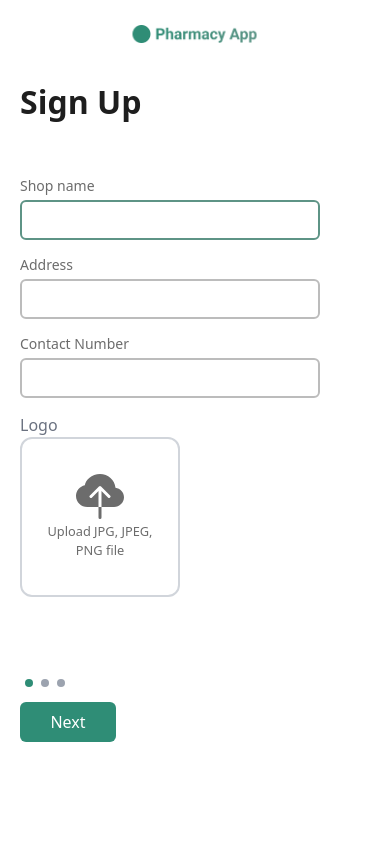
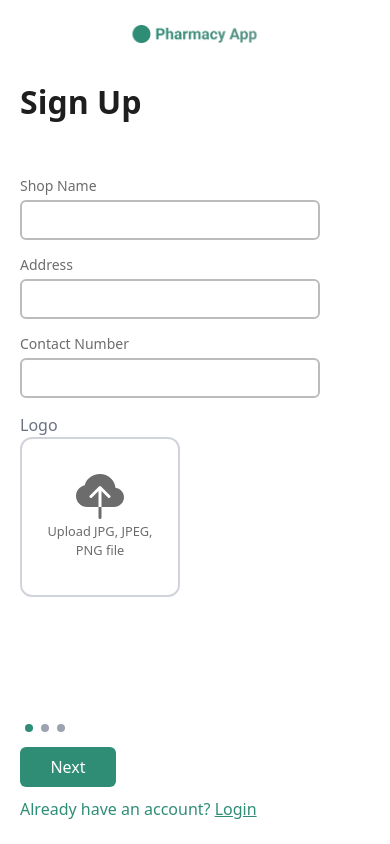
Before and after one commit to acicts/Medica-Pharmacist, a React (Create React App) app: page /signup in a window 390 px wide. Built offline with nearby package versions, Linux system fonts and the light colour scheme.

Commit message:
Change validation from libraries to hooks

```diff
--- a/src/Components/LoginForm.tsx
+++ b/src/Components/LoginForm.tsx
@@ -1,73 +1,147 @@
-import { ReactNode } from 'react';
-import { SubmitHandler, useForm, UseFormReturn } from 'react-hook-form';
+import {
+	ChangeEventHandler,
+	FocusEventHandler,
+	FormEventHandler,
+	forwardRef,
+	LegacyRef,
+	RefObject,
+	useContext,
+	useState,
+} from 'react';
+import { Link } from 'react-router-dom';
+import { authContext } from '../Context/authContext';
+import useInput from '../hooks/useInput';
 
-type Inputs = {
-	email: string;
-	password: string;
-};
-
-interface Props {
-	form: UseFormReturn<Inputs, object>;
-	name: 'email' | 'password';
-	children: ReactNode;
-	type?: string;
-	autofocus?: boolean;
-}
-
-const Field = ({
-	form: { register, formState },
-	children,
-	name,
+const Field = forwardRef(
+	(
+		{
+			onChange,
+			onBlur,
+			value,
+			hasError,
+			errorMsg,
+			label,
+			id,
 			type,
-	autofocus,
-}: Props) => {
-	const { [name]: error } = formState.errors;
+		}: {
+			type: string;
+			onChange: ChangeEventHandler<HTMLInputElement>;
+			onBlur: FocusEventHandler<HTMLInputElement>;
+			value: string | number;
+			hasError: boolean;
+			errorMsg: string;
+			label: string;
+			id: string;
+		},
+		ref: LegacyRef<HTMLInputElement>
+	) => {
 		return (
 			<div className='flex flex-col text-gray-500 focus-within:text-[#5E9486] w-full my-[15px]'>
-			<label htmlFor={name} className='text-sm mb-[4px] text-[#6C6C6C]'>
-				{children}
+				<label htmlFor={id} className='text-sm mb-[4px] text-[#6C6C6C]'>
+					{label}
 				</label>
 				<input
-				{...register(name, { required: true })}
 					type={type}
-				autoFocus={autofocus}
+					onChange={onChange}
+					onBlur={onBlur}
+					value={value}
+					id={id}
+					ref={ref}
 					className='focus:border-[#5E9486] rounded-md border-2 border-[#BCBCBC] w-full min-w-[300px] h-10 px-3 text-black'
 				/>
-			{error && (
-				<span className='text-red-500 text-xs'>
-					This field is required
-				</span>
+				{hasError && (
+					<span className='text-red-500 text-xs'>{errorMsg}</span>
 				)}
 			</div>
 		);
-};
-
-const Fields = (props: { form: UseFormReturn<Inputs> }) => {
-	return (
-		<div>
-			<Field form={props.form} name='email' type='email' autofocus>
-				Email
-			</Field>
-			<Field form={props.form} name='password' type='password'>
-				Password
-			</Field>
-		</div>
+	}
 );
-};
 
 const LoginForm = () => {
-	const form = useForm<Inputs>();
-	const onSubmit: SubmitHandler<Inputs> = (data) => console.log(data);
+	const emailValidator = useInput(
+		(inputVal) => inputVal.trim().length > 0 && inputVal.includes('@')
+	);
+	const pwdValidator = useInput((inputVal) => inputVal.length >= 6);
+
+	const [uploading, setUploading] = useState(false);
+	const authCtx = useContext(authContext);
+
+	const formSubmitHandler: FormEventHandler = async (e) => {
+		e.preventDefault();
+		if (!emailValidator.isInputValid) return emailValidator.focusHandler();
+		if (!pwdValidator.isInputValid) return pwdValidator.focusHandler();
+		setUploading(true);
+		const body = JSON.stringify({
+			email: emailValidator.inputValue,
+			password: pwdValidator.inputValue,
+		});
+
+		const url = `${process.env.REACT_APP_API_ENDPOINT}/pharmacist/login`;
+
+		const response = await fetch(url, {
+			method: 'POST',
+			body,
+			headers: {
+				'Content-Type': 'application/json',
+			},
+		});
+
+		const data = await response.json();
+		setUploading(false);
+		if (data.success) {
+			authCtx.login(data.token, data.expiresIn);
+		} else {
+			alert(data.message);
+		}
+	};
 	return (
 		<form
-			onSubmit={form.handleSubmit(onSubmit)}
-			className='flex flex-col min-h-[70vh] items-start justify-between w-full'
+			onSubmit={formSubmitHandler}
+			className='flex flex-col min-h-[80vh] md:min-h-[70vh] items-start justify-between w-full'
 		>
-			<Fields form={form} />
-			<div className='flex items-center justify-between w-52 md:w-80'>
+			<div>
+				<Field
+					hasError={emailValidator.hasError}
+					errorMsg='Enter a valid email address'
+					onChange={emailValidator.valueChangeHandler}
+					onBlur={emailValidator.inputBlurHandler}
+					value={emailValidator.inputValue}
+					ref={emailValidator.inputRef as RefObject<HTMLInputElement>}
+					id='email'
+					type='text'
+					label='Email'
+				/>
+				<Field
+					hasError={pwdValidator.hasError}
+					errorMsg='Password length >= 6'
+					onChange={pwdValidator.valueChangeHandler}
+					onBlur={pwdValidator.inputBlurHandler}
+					value={pwdValidator.inputValue}
+					ref={pwdValidator.inputRef as RefObject<HTMLInputElement>}
+					id='pwd'
+					type='password'
+					label='Password'
+				/>
+			</div>
+
+			<div className=''>
 				<button type='submit' className='register-btn'>
-					Submit
+					{uploading ? 'Authenticating...' : 'Login'}
 				</button>
+				<div className='font-light text-[#2F8D76] mb-[15px]'>
+					<p className='my-[3px]'>
+						Don't have an account?{' '}
+						<Link to='/signup' className='underline'>
+							Register
+						</Link>
+					</p>
+					<p>
+						Forgot your password?{' '}
+						<Link to='/reset/request' className='underline'>
+							Reset
+						</Link>
+					</p>
+				</div>
 			</div>
 		</form>
 	);
--- a/src/Components/SignUpForm/FormField.tsx
+++ b/src/Components/SignUpForm/FormField.tsx
@@ -1,38 +1,53 @@
-import { ReactNode } from "react";
-import { UseFormReturn } from "react-hook-form";
-import { Inputs } from "../../utils/interfaces";
+import {
+	ChangeEventHandler,
+	FocusEventHandler,
+	forwardRef,
+	LegacyRef,
+} from 'react';
 
-interface Props {
-  form: UseFormReturn<Inputs, object>;
-  name: "email" | "ID" | "shopName" | "password" | "address" | "contactNo";
-  children: ReactNode;
-  type?: string;
-  autofocus?: boolean;
-}
-const Field = ({
-  form: { register, formState },
-  children,
-  name,
+const Field = forwardRef(
+	(
+		{
+			onChange,
+			onBlur,
+			value,
+			hasError,
+			errorMsg,
+			label,
+			id,
 			type,
-  autofocus,
-}: Props) => {
-  const { [name]: error } = formState.errors;
+		}: {
+			type: string;
+			onChange: ChangeEventHandler<HTMLInputElement>;
+			onBlur: FocusEventHandler<HTMLInputElement>;
+			value: string | number;
+			hasError: boolean;
+			errorMsg: string;
+			label: string;
+			id: string;
+		},
+		ref: LegacyRef<HTMLInputElement>
+	) => {
 		return (
-    <div className="flex flex-col text-gray-500 focus-within:text-[#5E9486] w-full my-[15px]">
-      <label htmlFor={name} className="text-sm mb-[4px] text-[#6C6C6C]">
-        {children}
+			<div className='flex flex-col text-gray-500 focus-within:text-[#5E9486] w-full my-[15px]'>
+				<label htmlFor={id} className='text-sm mb-[4px] text-[#6C6C6C]'>
+					{label}
 				</label>
 				<input
-        {...register(name, { required: true })}
 					type={type}
-        autoFocus={autofocus}
-        className="focus:border-[#5E9486] rounded-md border-2 border-[#BCBCBC] w-full min-w-[300px] h-10 px-3 text-black"
+					onChange={onChange}
+					onBlur={onBlur}
+					value={value}
+					id={id}
+					ref={ref}
+					className='focus:border-[#5E9486] rounded-md border-2 border-[#BCBCBC] w-full min-w-[300px] h-10 px-3 text-black'
 				/>
-      {error && (
-        <span className="text-red-500 text-xs">This field is required</span>
+				{hasError && (
+					<span className='text-red-500 text-xs'>{errorMsg}</span>
 				)}
 			</div>
 		);
-};
+	}
+);
 
 export default Field;
--- a/src/Components/SignUpForm/Sections.tsx
+++ b/src/Components/SignUpForm/Sections.tsx
@@ -1,46 +1,55 @@
-import Dropzone from "react-dropzone";
-import { UseFormReturn } from "react-hook-form";
-import { BsCloudUploadFill } from "react-icons/bs";
-import { Inputs } from "../../utils/interfaces";
-import Field from "./FormField";
+import { Dispatch, RefObject, SetStateAction } from 'react';
+import Dropzone from 'react-dropzone';
+import { BsCloudUploadFill } from 'react-icons/bs';
+import Field from './FormField';
 
-interface Props {
-  form: UseFormReturn<Inputs>;
-}
-
-export const ContactSection = ({ form }: Props) => {
+export const ContactSection = ({
+	validators,
+	setLogo,
+}: {
+	validators: Array<any>;
+	setLogo: Dispatch<SetStateAction<File | undefined>>;
+}) => {
 	return (
 		<section>
-      <Field form={form} name="shopName" autofocus>
-        Shop name
-      </Field>
-
-      <Field form={form} name="address">
-        Address
-      </Field>
-      <Field form={form} name="contactNo">
-        Contact Number
-      </Field>
-      <div className="w-full">
+			{validators.map((validator) => {
+				return (
+					<Field
+						hasError={validator.hasError}
+						errorMsg={validator.errorMsg}
+						onChange={validator.valueChangeHandler}
+						onBlur={validator.inputBlurHandler}
+						value={validator.inputValue}
+						ref={validator.inputRef as RefObject<HTMLInputElement>}
+						id={validator.id}
+						type={validator.type}
+						label={validator.label}
+					/>
+				);
+			})}
+			<div className='w-full'>
 				<label
-          htmlFor="upload"
-          className="text-gray-500 text-md text-center lg:text-left w-full"
+					htmlFor='upload'
+					className='text-gray-500 text-md text-center lg:text-left w-full'
 				>
 					Logo
 				</label>
-        <Dropzone onDrop={console.log}>
+				<Dropzone onDrop={(files) => setLogo(files[0])}>
 					{({ getRootProps, getInputProps }) => (
 						<section
-              className="aspect-square w-40 border-gray-300 border-2 rounded-xl px-3 text-center items-center flex flex-col justify-center cursor-pointer"
+							className='aspect-square w-40 border-gray-300 border-2 rounded-xl px-3 text-center items-center flex flex-col justify-center cursor-pointer'
 							{...getRootProps()}
 						>
-              <BsCloudUploadFill className="w-24 h-12" fill="#6c6c6c" />
+							<BsCloudUploadFill
+								className='w-24 h-12'
+								fill='#6c6c6c'
+							/>
 							<input
 								{...getInputProps()}
-                accept="image/png, image/jpg, image/jpeg"
+								accept='image/png, image/jpg, image/jpeg'
 							/>
 							{
-                <p className="text-[#6C6C6C] text-[0.8rem]">
+								<p className='text-[#6C6C6C] text-[0.8rem]'>
 									Upload JPG, JPEG, PNG file
 								</p>
 							}
@@ -52,32 +61,53 @@ export const ContactSection = ({ form }: Props) => {
 	);
 };
 
-export const VerificationDataSection = ({ form }: Props) => {
+export const VerificationDataSection = ({
+	validators,
+	setPassImg,
+}: {
+	validators: Array<any>;
+	setPassImg: Dispatch<SetStateAction<File | undefined>>;
+}) => {
 	return (
 		<section>
-      <Field form={form} name="ID">
-        Pharmacy Pass ID
-      </Field>
-      <div className="w-full">
+			{validators.map((validator) => {
+				return (
+					<Field
+						hasError={validator.hasError}
+						errorMsg={validator.errorMsg}
+						onChange={validator.valueChangeHandler}
+						onBlur={validator.inputBlurHandler}
+						value={validator.inputValue}
+						ref={validator.inputRef as RefObject<HTMLInputElement>}
+						id={validator.id}
+						type={validator.type}
+						label={validator.label}
+					/>
+				);
+			})}
+			<div className='w-full'>
 				<label
-          htmlFor="upload"
-          className="text-gray-500 text-md text-center lg:text-left w-full"
+					htmlFor='upload'
+					className='text-gray-500 text-md text-center lg:text-left w-full'
 				>
 					Photo of the Pharmacy Pass
 				</label>
-        <Dropzone onDrop={console.log}>
+				<Dropzone onDrop={(files) => setPassImg(files[0])}>
 					{({ getRootProps, getInputProps }) => (
 						<section
-              className="aspect-square w-40 border-gray-300 border-2 rounded-xl px-3 text-center items-center flex flex-col justify-center cursor-pointer"
+							className='aspect-square w-40 border-gray-300 border-2 rounded-xl px-3 text-center items-center flex flex-col justify-center cursor-pointer'
 							{...getRootProps()}
 						>
-              <BsCloudUploadFill className="w-24 h-12" fill="#6c6c6c" />
+							<BsCloudUploadFill
+								className='w-24 h-12'
+								fill='#6c6c6c'
+							/>
 							<input
 								{...getInputProps()}
-                accept="image/png, image/jpg, image/jpeg"
+								accept='image/png, image/jpg, image/jpeg'
 							/>
 							{
-                <p className="text-[#6C6C6C] text-[0.8rem]">
+								<p className='text-[#6C6C6C] text-[0.8rem]'>
 									Upload JPG, JPEG, PNG file
 								</p>
 							}
@@ -89,15 +119,28 @@ export const VerificationDataSection = ({ form }: Props) => {
 	);
 };
 
-export const CredentialsSection = ({ form }: Props) => {
+export const CredentialsSection = ({
+	validators,
+}: {
+	validators: Array<any>;
+}) => {
 	return (
 		<section>
-      <Field form={form} name="email" type="email">
-        Email
-      </Field>
-      <Field form={form} name="password" type="password">
-        Password
-      </Field>
+			{validators.map((validator) => {
+				return (
+					<Field
+						hasError={validator.hasError}
+						errorMsg={validator.errorMsg}
+						onChange={validator.valueChangeHandler}
+						onBlur={validator.inputBlurHandler}
+						value={validator.inputValue}
+						ref={validator.inputRef as RefObject<HTMLInputElement>}
+						id={validator.id}
+						type={validator.type}
+						label={validator.label}
+					/>
+				);
+			})}
 		</section>
 	);
 };
--- a/src/Components/SignUpForm/SignUpForm.tsx
+++ b/src/Components/SignUpForm/SignUpForm.tsx
@@ -1,61 +1,166 @@
-import { useState } from "react";
-import { SubmitHandler, useForm } from "react-hook-form";
-import { Inputs } from "../../utils/interfaces";
+import { FormEventHandler, useState } from 'react';
+import { Link } from 'react-router-dom';
+import useInput from '../../hooks/useInput';
 import {
 	ContactSection,
 	CredentialsSection,
 	VerificationDataSection,
-} from "./Sections";
+} from './Sections';
 
 const SignupForm = () => {
-  const form = useForm<Inputs>();
-  const onSubmit: SubmitHandler<Inputs> = (data) => console.log(data);
-  const [currSection, secCurrSection] = useState(0);
+	const [currSection, setCurrSection] = useState(0);
 	const sections = [0, 1, 2];
+
+	const [logo, setLogo] = useState<File>();
+	const [passImg, setPassImg] = useState<File>();
+
+	const contactValidators = [
+		{
+			...useInput((inputVal) => inputVal.trim().length > 0),
+			errorMsg: 'Enter a valid name',
+			id: 'shopName',
+			type: 'text',
+			label: 'Shop Name',
+		},
+		{
+			...useInput((inputVal) => inputVal.trim().length > 0),
+			errorMsg: 'Enter a valid address',
+			id: 'address',
+			type: 'text',
+			label: 'Address',
+		},
+		{
+			...useInput(
+				(inputVal) =>
+					inputVal.trim().length === 10 && !isNaN(parseInt(inputVal))
+			),
+			errorMsg: 'Enter a valid number',
+			id: 'number',
+			type: 'number',
+			label: 'Contact Number',
+		},
+	];
+
+	const verificationDataValidators = [
+		{
+			...useInput((inputVal) => inputVal.trim().length > 0),
+			errorMsg: 'Enter a valid ID',
+			id: 'pharmacyId',
+			type: 'text',
+			label: 'Pharmacy ID',
+		},
+	];
+
+	const authenticationDataValidatos = [
+		{
+			...useInput(
+				(inputVal) =>
+					inputVal.trim().length > 0 && inputVal.includes('@')
+			),
+			errorMsg: 'Enter a valid email address',
+			id: 'email',
+			type: 'text',
+			label: 'Email',
+		},
+		{
+			...useInput((inputVal) => inputVal.trim().length > 5),
+			errorMsg: 'Password length should be > 5',
+			id: 'password',
+			type: 'password',
+			label: 'Password',
+		},
+	];
+
+	const formSubmitHandler: FormEventHandler = (e) => {
+		e.preventDefault();
+
+		for (let i = 0; i < authenticationDataValidatos.length; i++) {
+			if (!authenticationDataValidatos[i].isInputValid) {
+				return authenticationDataValidatos[i].focusHandler();
+			}
+		}
+	};
+
+	const sectionIncrementHanlder = () => {
+		if (currSection === 0) {
+			for (let i = 0; i < contactValidators.length; i++) {
+				if (!contactValidators[i].isInputValid) {
+					return contactValidators[i].focusHandler();
+				}
+			}
+		} else if (currSection === 1) {
+			for (let i = 0; i < verificationDataValidators.length; i++) {
+				if (!verificationDataValidators[i].isInputValid) {
+					return verificationDataValidators[i].focusHandler();
+				}
+			}
+		}
+		setCurrSection((curr) => curr + 1);
+	};
 
 	return (
 		<form
-      onSubmit={form.handleSubmit(onSubmit)}
-      className="min-h-[70vh] flex flex-col items-start justify-between w-full"
+			onSubmit={formSubmitHandler}
+			className='min-h-[80vh] md:min-h-[70vh] flex flex-col items-start justify-between w-full'
 		>
 			{currSection === 0 ? (
-        <ContactSection form={form} />
+				<ContactSection
+					validators={contactValidators}
+					setLogo={setLogo}
+				/>
 			) : currSection === 1 ? (
-        <VerificationDataSection form={form} />
+				<VerificationDataSection
+					validators={verificationDataValidators}
+					setPassImg={setPassImg}
+				/>
 			) : (
-        <CredentialsSection form={form} />
+				<CredentialsSection validators={authenticationDataValidatos} />
 			)}
-      <div className="w-full">
-        <div className="flex items-end justify-between w-[40px] ml-[5px] mt-[45px] mb-[15px]">
+			<div className='w-full'>
+				<div className='flex items-end justify-between w-[40px] ml-[5px] mt-[45px] mb-[15px]'>
 					{sections.map((section) => (
 						<div
 							className={`w-[8px] h-[8px] transition-colors rounded-full ${
-                currSection === section ? "bg-[#2F8D76]" : "bg-gray-400"
+								currSection === section
+									? 'bg-[#2F8D76]'
+									: 'bg-gray-400'
 							}`}
 						/>
 					))}
 				</div>
-        <div className="flex items-center justify-between w-52 md:w-80">
+				<div className='flex items-center justify-between w-52 md:w-80'>
 					{currSection !== 0 && (
 						<button
-              type="button"
-              onClick={() => secCurrSection(currSection - 1)}
-              className="register-btn"
+							type='button'
+							onClick={() => setCurrSection(currSection - 1)}
+							className='register-btn'
 						>
 							Back
 						</button>
 					)}
 					{currSection === 2 ? (
-            <input type="submit" className="register-btn" value="Submit" />
+						<input
+							type='submit'
+							className='register-btn'
+							value='Sign Up'
+						/>
 					) : (
 						<button
-              onClick={() => secCurrSection(currSection + 1)}
-              type="button"
-              className="register-btn"
+							onClick={sectionIncrementHanlder}
+							type='button'
+							className='register-btn'
 						>
 							Next
 						</button>
 					)}
+				</div>
+				<div className='font-light text-[#2F8D76] mb-[15px]'>
+					<p>
+						Already have an account?{' '}
+						<Link to='/login' className='underline'>
+							Login
+						</Link>
+					</p>
 				</div>
 			</div>
 		</form>
```
Lines whose indentation alone changed are shown as unchanged.
